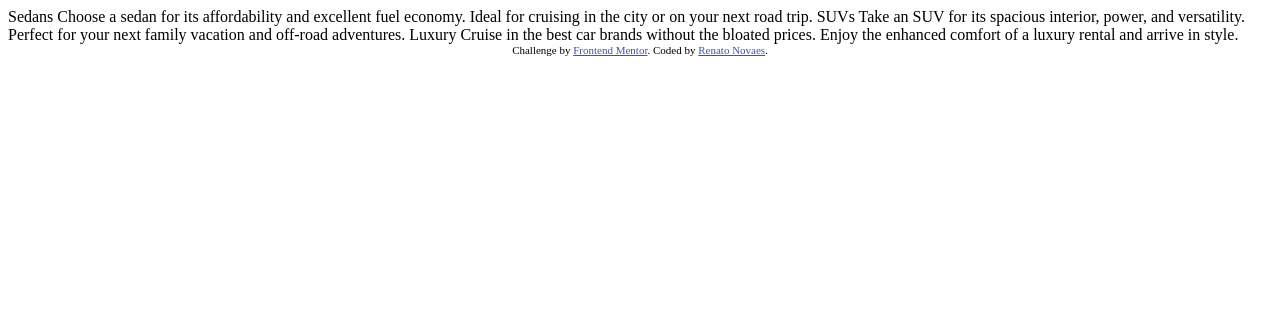
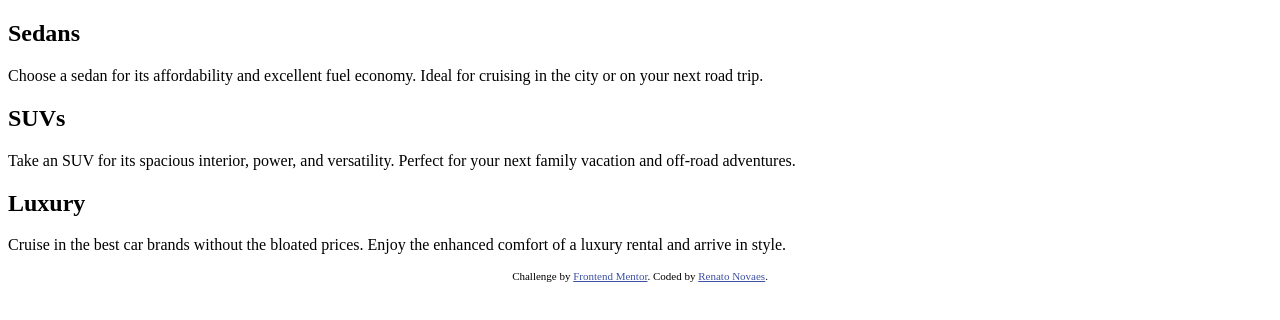
Before and after one commit to renatoalmeida49/3-column-challenge, a plain HTML site: page index.html in a window 1280 px wide. Drawn offline with Linux system fonts and the light colour scheme.

Commit message:
HTML semantic created

```diff
--- a/index.html
+++ b/index.html
@@ -15,18 +15,25 @@
   </style>
 </head>
 <body>
+  <div class="container">
+    <div class="card">
+      <h2>Sedans</h2>
+      <p>Choose a sedan for its affordability and excellent fuel economy. Ideal for cruising in the city
+      or on your next road trip.</p>
+    </div>
 
-  Sedans
-  Choose a sedan for its affordability and excellent fuel economy. Ideal for cruising in the city
-  or on your next road trip.
+    <div class="card">
+      <h2>SUVs</h2>
+      <p>Take an SUV for its spacious interior, power, and versatility. Perfect for your next family vacation
+      and off-road adventures.</p>
+    </div>
 
-  SUVs
-  Take an SUV for its spacious interior, power, and versatility. Perfect for your next family vacation
-  and off-road adventures.
-
-  Luxury
-  Cruise in the best car brands without the bloated prices. Enjoy the enhanced comfort of a luxury
-  rental and arrive in style.
+    <div class="card">
+      <h2>Luxury</h2>
+      <p>Cruise in the best car brands without the bloated prices. Enjoy the enhanced comfort of a luxury
+      rental and arrive in style.</p>
+    </div>
+  </div>
 
   <div class="attribution">
     Challenge by <a href="https://www.frontendmentor.io?ref=challenge" target="_blank">Frontend Mentor</a>.
```
